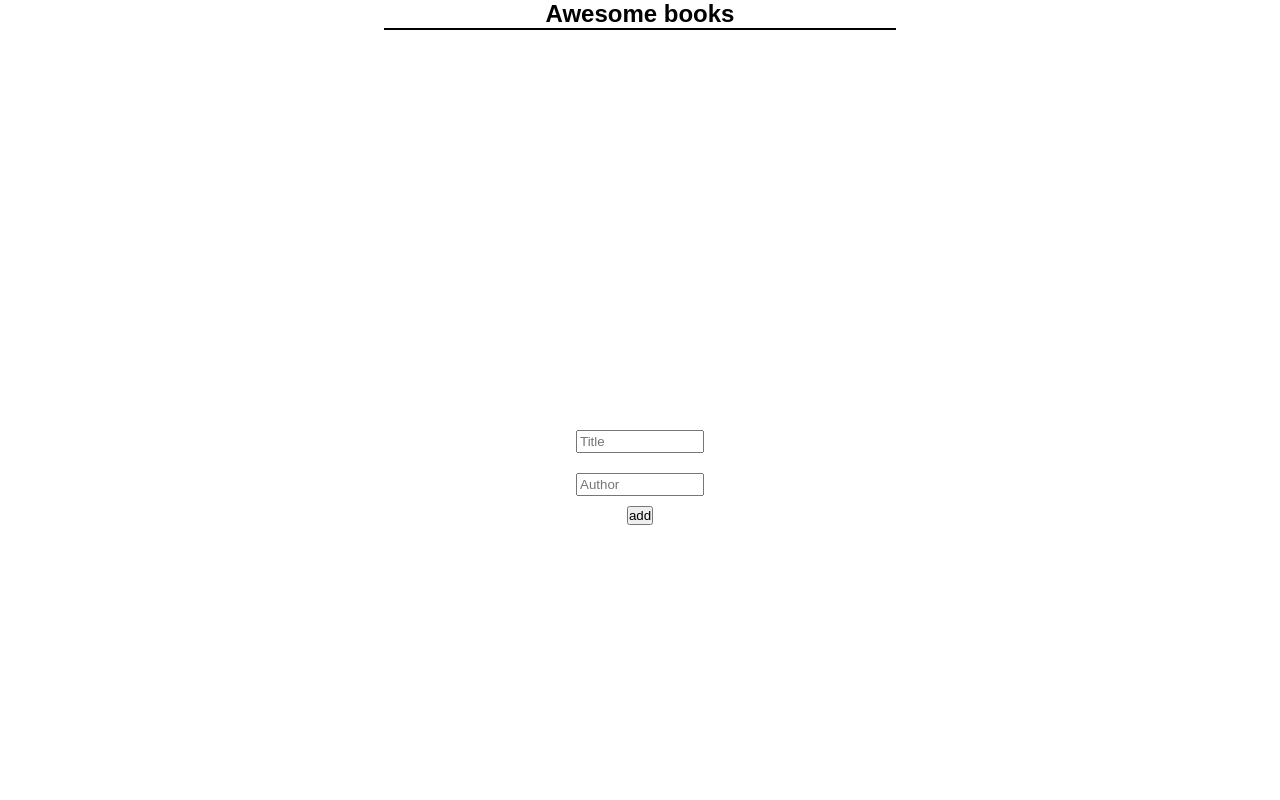
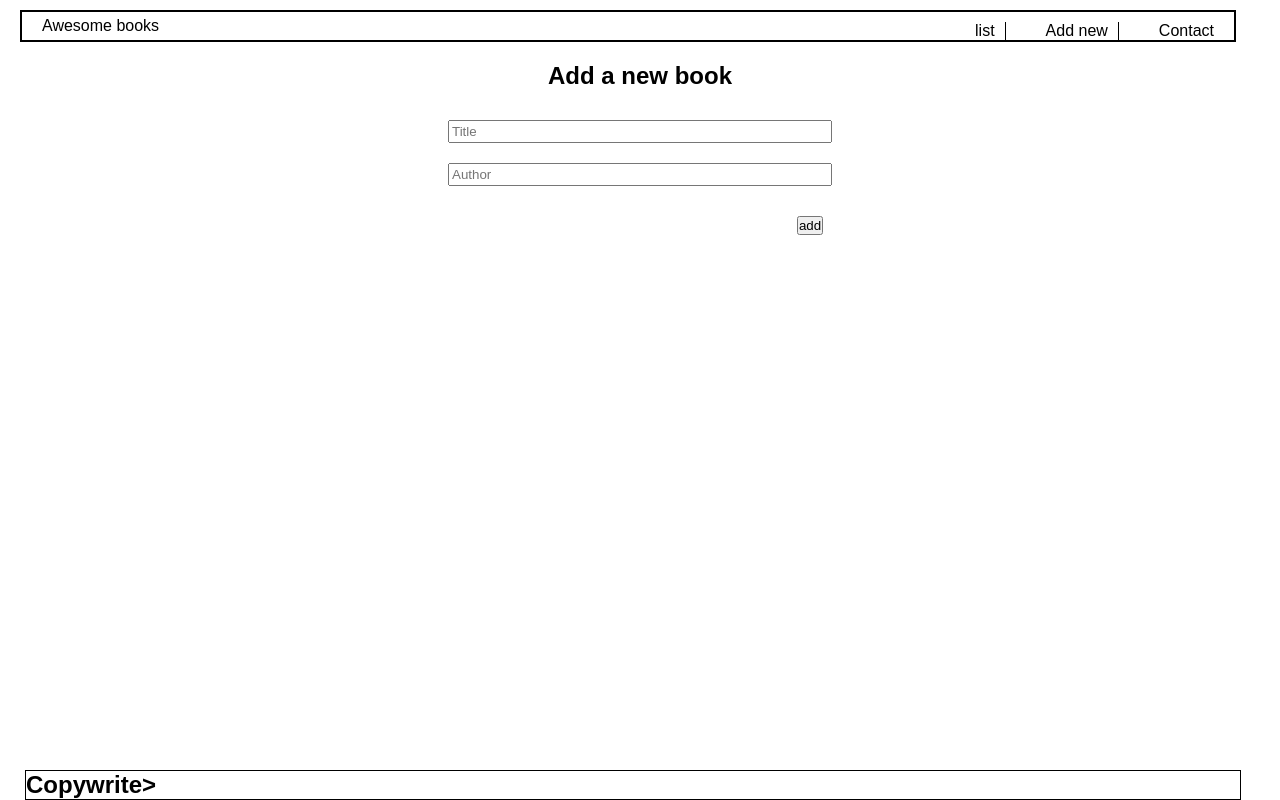
Before and after one commit to Divinity-dev/Library-, a website: page index.html in a window 1280 px wide. Drawn offline with Linux system fonts and the light colour scheme.

Commit message:
Add css and javascript funtionalities

```diff
--- a/app.js
+++ b/app.js
@@ -71,3 +71,18 @@ document.querySelectorAll('.remove-btn').forEach((btn) => {
     window.location.reload();
   });
 });
+document.getElementById('add').onclick = () => {
+  document.getElementById('list1').classList.add('close');
+  document.getElementById('contact').classList.add('close');
+  document.getElementById('form').classList.remove('close');
+};
+document.getElementById('list').onclick = () => {
+  document.getElementById('list1').classList.remove('close');
+  document.getElementById('form').classList.add('close');
+  document.getElementById('contact').classList.add('close');
+};
+document.getElementById('contact1').onclick = () => {
+  document.getElementById('list1').classList.add('close');
+  document.getElementById('form').classList.add('close');
+  document.getElementById('contact').classList.remove('close');
+};
--- a/index.html
+++ b/index.html
@@ -8,19 +8,56 @@
     <title>awesome-books</title>
 </head>
 <body>
-    <section >
-        <div class="books">
-        <h1>Awesome books</h1>
+    <header>
+        <nav class="nav">
+            <li>Awesome books</li>
+            <ul>
+                <li class="li" id="list">list</li>
+                <li class="li" id="add">Add new</li>
+                <li id="contact1">Contact</li>
+            </ul>
+        </nav>
+    </header>
+    <section class="close" id="list1">
+            <div class="list1">
+        <h1>All awesome books</h1>
         <table id="listitems"></table>
-        <form >
+    </div>
+</section>
+<section id="form">
+    <div class="form">
+    <h1> Add a new book</h1>
+    <form >
             <input type="text"  placeholder="Title" id="title">
             <input type="text"  placeholder="Author" id="author">
             <button id="add-btn">add</button>
         </form>
-        <h1 id="h1"></h1>
-
     </div>
     </section>
+
+    <section id="contact" class="close">
+        <div class="contact">
+        <h2>Contact information</h2>
+        <p>Do you have any questions or you just want to say hello? <br>
+        You can reach out to us!</p>
+        <ul>
+            <li>
+                our e-mail: divine_asiriuwa@yahoo.com
+            </li>
+            <li>
+                our phone number: +23469715964
+            </li>
+            <li>
+                our Address: Alimele street Benin city, Edo state Nigeria.
+            </li>
+        </ul>
+    </div>
+    </section>
+    <footer>
+        <div class="footer">
+            <h2>Copywrite></div></h2>
+        </div>
+    </footer>
     <script src="app.js"></script>
 </body>
 </html>
--- a/style.css
+++ b/style.css
@@ -2,19 +2,67 @@
   padding: 0;
   margin: 0;
   box-sizing: border-box;
-  list-style: none;
   font-family: sans-serif;
 }
 
-.books {
-  text-align: center;
+.li {
+  border-right: 1px solid #000;
+  padding-right: 10px;
+}
+
+.contact {
   display: flex;
   flex-direction: column;
-  justify-content: flex-start;
   align-items: center;
-  height: 100vh;
-  width: 100%;
-  position: relative;
+}
+
+nav {
+  display: flex;
+  align-items: center;
+  justify-content: space-between;
+  margin: 10px 20px;
+  border: 2px solid #000;
+  width: 95%;
+}
+
+ul li {
+  display: flex;
+  flex-direction: column;
+  align-items: flex-start;
+  margin-top: 10px;
+  color: black;
+}
+
+nav ul li {
+  margin-right: 20px;
+}
+
+.nav li {
+  list-style: none;
+  margin-left: 20px;
+}
+
+nav ul {
+  display: flex;
+  justify-content: space-between;
+}
+
+nav ul li:hover {
+  color: rgb(119, 119, 235);
+  cursor: pointer;
+}
+
+.form {
+  display: flex;
+  flex-direction: column;
+  align-items: center;
+  margin-top: 20px;
+  margin-bottom: 20px;
+}
+
+.form button {
+  margin-left: 340px;
+  margin-top: 20px;
 }
 
 table {
@@ -33,22 +81,12 @@ form {
   width: 100%;
   margin-top: 20px;
   align-items: center;
-  position: absolute;
-  top: 400px;
 }
 
 input {
   margin: 10px 0;
-  width: 10%;
+  width: 30%;
   padding: 2px;
-}
-
-ul li {
-  display: flex;
-  flex-direction: column;
-  align-items: flex-start;
-  margin-top: 10px;
-  color: black;
 }
 
 ul li h2 {
@@ -61,3 +99,26 @@ hr {
   margin-top: 10px;
   width: 100%;
 }
+
+.list1 {
+  width: 100%;
+  display: flex;
+  flex-direction: column;
+  align-items: center;
+}
+
+.close {
+  display: none;
+}
+
+.footer {
+  width: 95%;
+  border: 1px solid #000;
+  margin-left: 25px;
+  position: absolute;
+  bottom: 0;
+}
+
+.contact h2 {
+  margin: 20px 0;
+}
```
